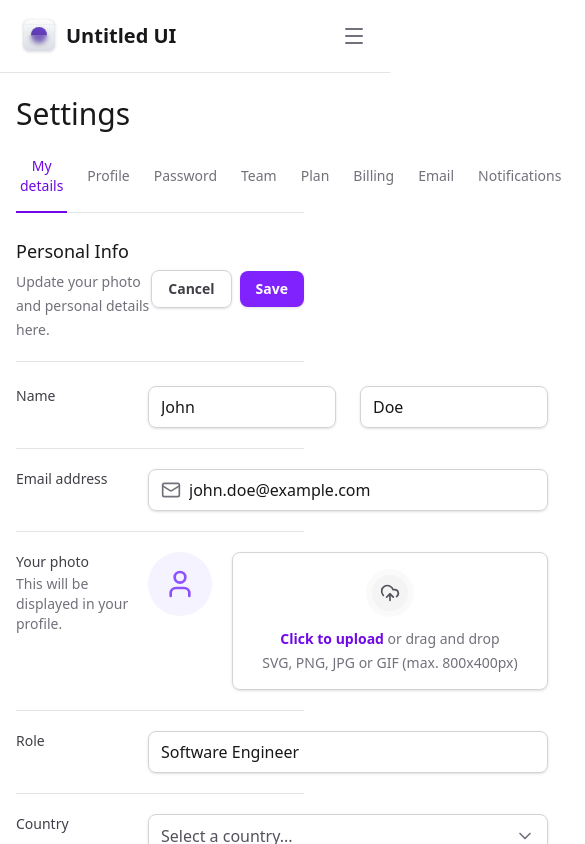
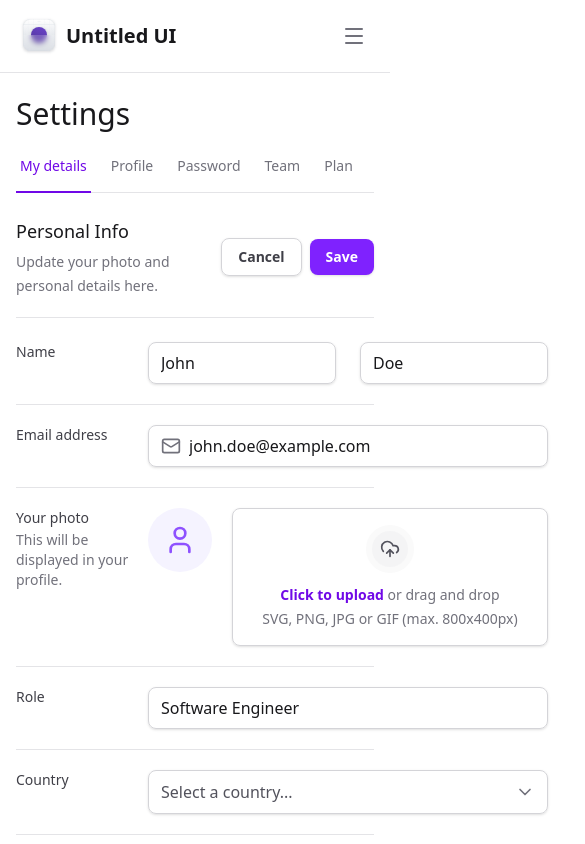
Before and after one commit to SergioMonteRi/next-tailwind-practice, a Next.js app: page / in a window 390 px wide. Shown: the top 844 px of the page, 585 px wide, since content can reach past the window. Built offline with nearby package versions, Linux system fonts and the light colour scheme.

Commit message:
feat: add @radix-ui/react-scroll-area dependency and implement horizontal scrolling in SettingsTabs for better navigation

```diff
--- a/package.json
+++ b/package.json
@@ -12,6 +12,7 @@
   "dependencies": {
     "@formkit/auto-animate": "^0.9.0",
     "@radix-ui/react-collapsible": "^1.1.12",
+    "@radix-ui/react-scroll-area": "^1.2.10",
     "@radix-ui/react-select": "^2.2.6",
     "@radix-ui/react-tabs": "^1.1.13",
     "framer-motion": "^12.23.24",
--- a/src/app/layout.tsx
+++ b/src/app/layout.tsx
@@ -28,7 +28,7 @@ export default function RootLayout({
       <body
         className={`${geistSans.variable} ${geistMono.variable} antialiased`}
       >
-        <div className="grid-cols-app grid min-h-screen">
+        <div className="lg:grid-cols-app min-h-screen lg:grid">
           <Sidebar />
 
           <main className="px-4 pt-24 pb-12 lg:col-start-2 lg:px-8 lg:pt-8 lg:pb-12">
--- a/src/components/settings-tabs/components/tab-item/index.tsx
+++ b/src/components/settings-tabs/components/tab-item/index.tsx
@@ -15,7 +15,7 @@ export function TabItem({ value, title, isSelected = false }: TabItemProps) {
       value={value}
       className="group relative cursor-pointer px-1 pb-4 text-sm font-medium text-zinc-500 outline-none hover:text-violet-700 data-[state=active]:text-violet-700"
     >
-      <span className="rounded group-focus-visible:ring-2 group-focus-visible:ring-violet-400 group-focus-visible:ring-offset-4">
+      <span className="rounded whitespace-nowrap group-focus-visible:ring-2 group-focus-visible:ring-violet-400 group-focus-visible:ring-offset-4">
         {title}
       </span>
 
--- a/src/components/settings-tabs/index.tsx
+++ b/src/components/settings-tabs/index.tsx
@@ -2,6 +2,7 @@
 
 import { useState } from 'react'
 import * as Tabs from '@radix-ui/react-tabs'
+import * as ScrollArea from '@radix-ui/react-scroll-area'
 
 import { TabItem } from './components'
 
@@ -10,6 +11,8 @@ export function SettingsTabs() {
 
   return (
     <Tabs.Root value={currentTab} onValueChange={setCurrentTab}>
+      <ScrollArea.Root className="w-full" type="scroll">
+        <ScrollArea.Viewport className="w-full overflow-x-scroll">
           <Tabs.List className="mt-6 flex w-full items-center gap-4 border-b border-zinc-200">
             <TabItem
               value="my-details"
@@ -26,8 +29,16 @@ export function SettingsTabs() {
               title="Password"
               isSelected={currentTab === 'password'}
             />
-        <TabItem value="team" title="Team" isSelected={currentTab === 'team'} />
-        <TabItem value="plan" title="Plan" isSelected={currentTab === 'plan'} />
+            <TabItem
+              value="team"
+              title="Team"
+              isSelected={currentTab === 'team'}
+            />
+            <TabItem
+              value="plan"
+              title="Plan"
+              isSelected={currentTab === 'plan'}
+            />
             <TabItem
               value="billing"
               title="Billing"
@@ -48,8 +59,21 @@ export function SettingsTabs() {
               title="Integrations"
               isSelected={currentTab === 'integrations'}
             />
-        <TabItem value="api" title="API" isSelected={currentTab === 'api'} />
+            <TabItem
+              value="api"
+              title="API"
+              isSelected={currentTab === 'api'}
+            />
           </Tabs.List>
+
+          <ScrollArea.Scrollbar
+            orientation="horizontal"
+            className="flex h-0.5 translate-y-1.5 touch-none flex-col bg-zinc-100 select-none"
+          >
+            <ScrollArea.Thumb className="relative flex-1 rounded-lg bg-zinc-300" />
+          </ScrollArea.Scrollbar>
+        </ScrollArea.Viewport>
+      </ScrollArea.Root>
     </Tabs.Root>
   )
 }
```
Also changed, not shown: 1 other file (tests, documents, lock files or other folders). Lines whose indentation alone changed are shown as unchanged.
